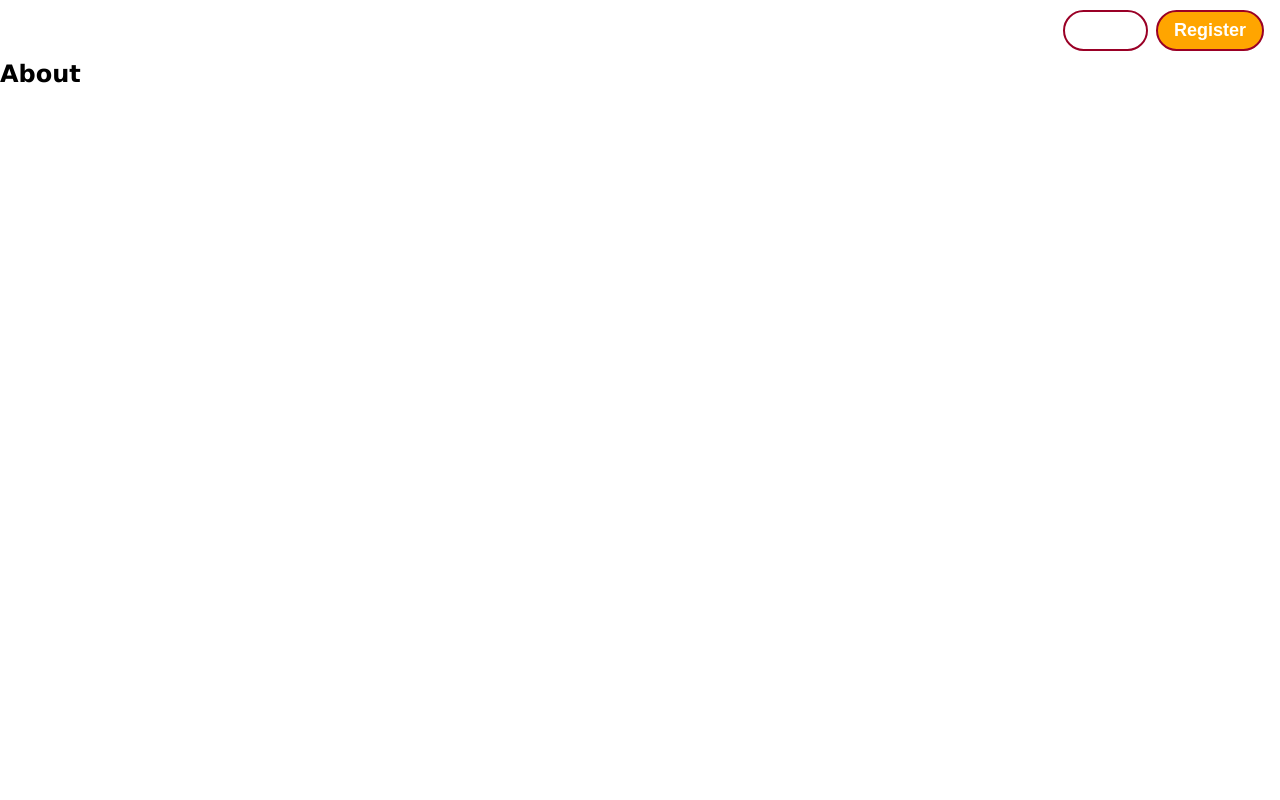
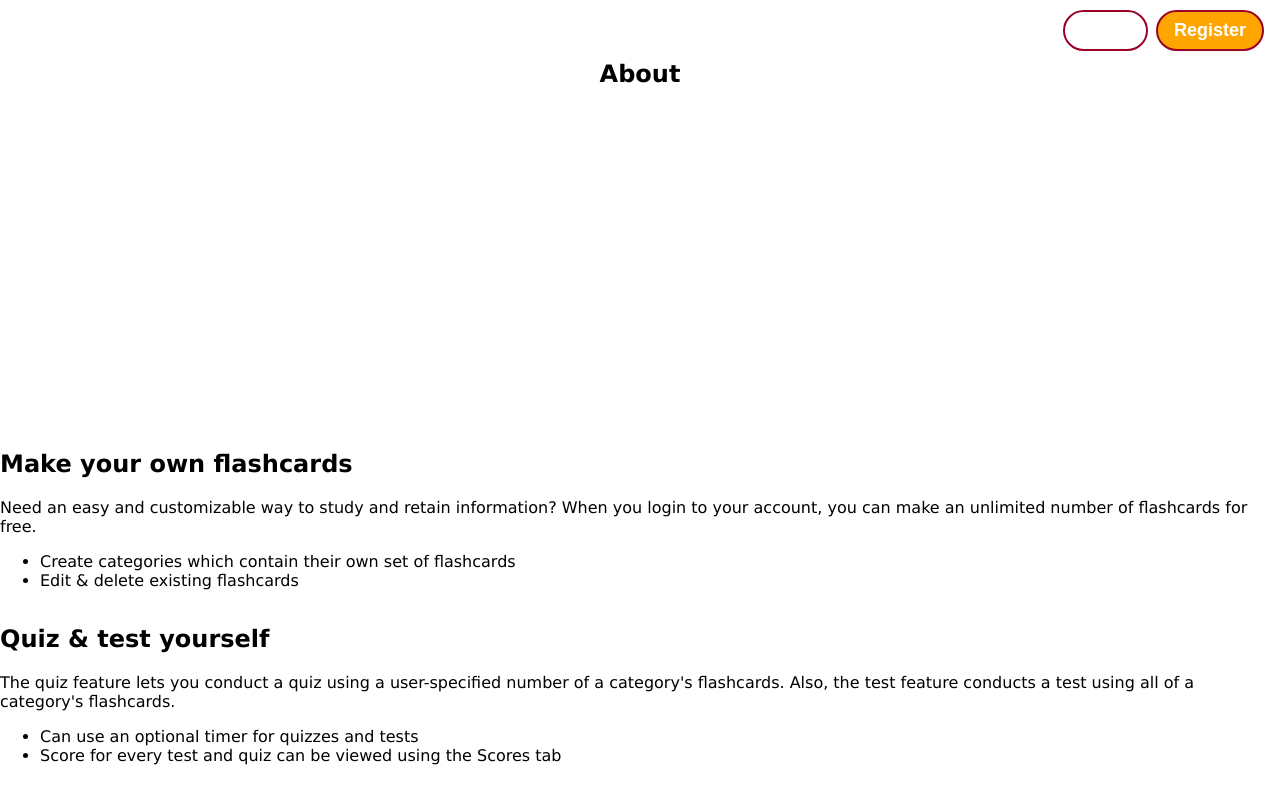
Before and after one commit to Paul-Nixon/Flashcard-Maker, a React (Create React App) app in the folder my-app/: page /about in a window 1280 px wide. Built offline with nearby package versions, Linux system fonts and the light colour scheme.

Commit message:
still working on the About page

```diff
--- a/my-app/src/components/pages/About.js
+++ b/my-app/src/components/pages/About.js
@@ -8,12 +8,40 @@ export default function About() {
             <HomepageHeader />
 
             <div className={styles.aboutContent}>
-                <h2>About</h2>
+                <h2 className="page-title">About</h2>
 
                 <section>
                     <div className={styles.aboutMainContent}>
-                        <h2></h2>
-                        <p></p>
+                        <div className={styles.aboutDetails}>
+                            <h2 className={styles.aboutSectionTitle}>Make your own flashcards</h2>
+                            <p className={styles.aboutSectionText}>
+                                Need an easy and customizable way to study and retain information? When you login to
+                                your account, you can make an unlimited number of flashcards for free.
+                            </p>
+                            <ul className={styles.aboutSectionList}>
+                                <li>Create categories which contain their own set of flashcards</li>
+                                <li>Edit &amp; delete existing flashcards</li>
+                            </ul>
+                        </div>
+
+                        <img />
+                    </div>
+
+                    <div className={styles.aboutMainContent}>
+                        <div className={styles.aboutDetails}>
+                            <h2 className={styles.aboutSectionTitle}>Quiz &amp; test yourself</h2>
+                            <p className={styles.aboutSectionText}>
+                                The quiz feature lets you conduct a quiz using a user-specified number of a category's
+                                flashcards. Also, the test feature conducts a test using all of a category's
+                                flashcards.
+                            </p>
+                            <ul className={styles.aboutSectionList}>
+                                <li>Can use an optional timer for quizzes and tests</li>
+                                <li>Score for every test and quiz can be viewed using the Scores tab</li>
+                            </ul>
+                        </div>
+
+                        <img />
                     </div>
                 </section>
             </div>
--- a/my-app/src/components/pages/About.module.css
+++ b/my-app/src/components/pages/About.module.css
@@ -0,0 +1,48 @@
+.aboutPage
+{
+    display: flex;
+    flex-direction: column;
+    align-items: center;
+    width: 100%;
+    height: 100%;
+}
+
+.aboutContent
+{
+    display: flex;
+    flex-direction: column;
+    justify-content: space-between;
+    align-items: center;
+    width: 100%;
+    height: 100%;
+}
+
+.aboutMainContent
+{
+
+}
+
+.aboutDetails
+{
+
+}
+
+.aboutSectionTitle
+{
+
+}
+
+.aboutSectionText
+{
+
+}
+
+.aboutSectionList
+{
+
+}
+
+.aboutSectionList li
+{
+
+}
--- a/my-app/src/index.css
+++ b/my-app/src/index.css
@@ -36,3 +36,10 @@ button
     outline: none;
     border-radius: 1.875rem;
 }
+
+.page-title
+{
+    font-size: ;
+    margin: ;
+    text-align: center;
+}
```
